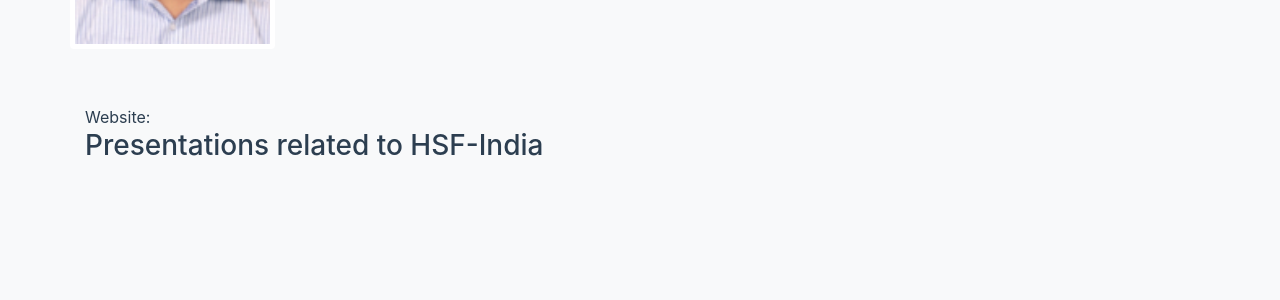
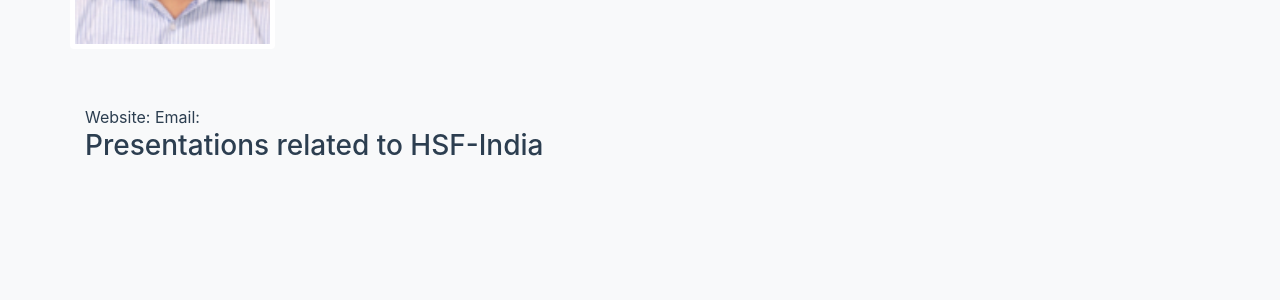
Before and after one commit to research-software-collaborations/research-software-collaborations.github.io, a Jekyll site: the page built from _collaborators/brij01.md, in a window 1280 px wide. Shown: the part 377-677 px from the top of the page. Built offline with Jekyll 4.4.1, drawn with Linux system fonts in a browser that asks for light colours; cached includes are drawn as plain includes.

Commit message:
add email

```diff
--- a/_layouts/collaborator.html
+++ b/_layouts/collaborator.html
@@ -18,7 +18,10 @@
   </div>
 </div>
 
-  Website: <a href="{{page.website}}">{{page.website}}</a>
+<div>
+Website: <a href="{{page.website}}">{{page.website}}</a>
+Email: <a href="mailito:{{page.email}}">{{page.email}}</a>
+<div>
 
 <div>
   {{ content }}
```
